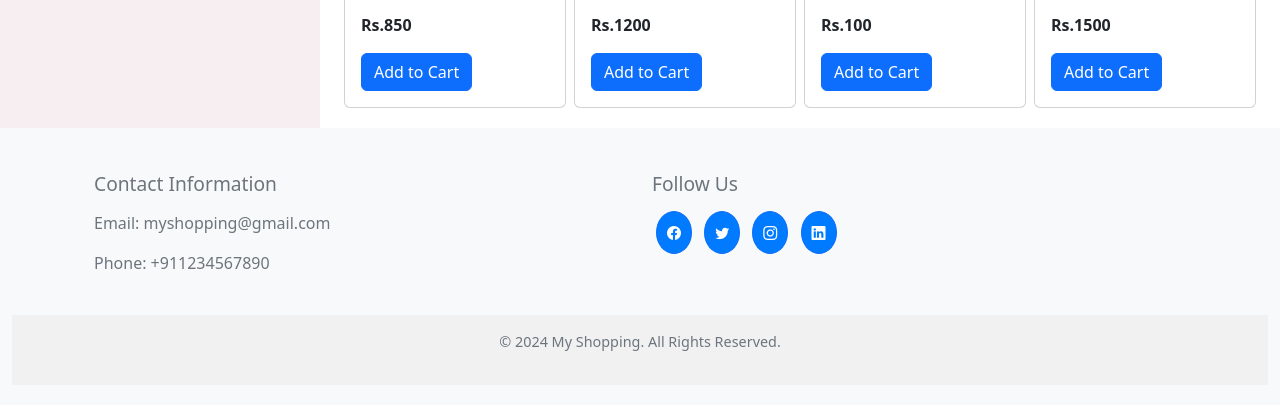
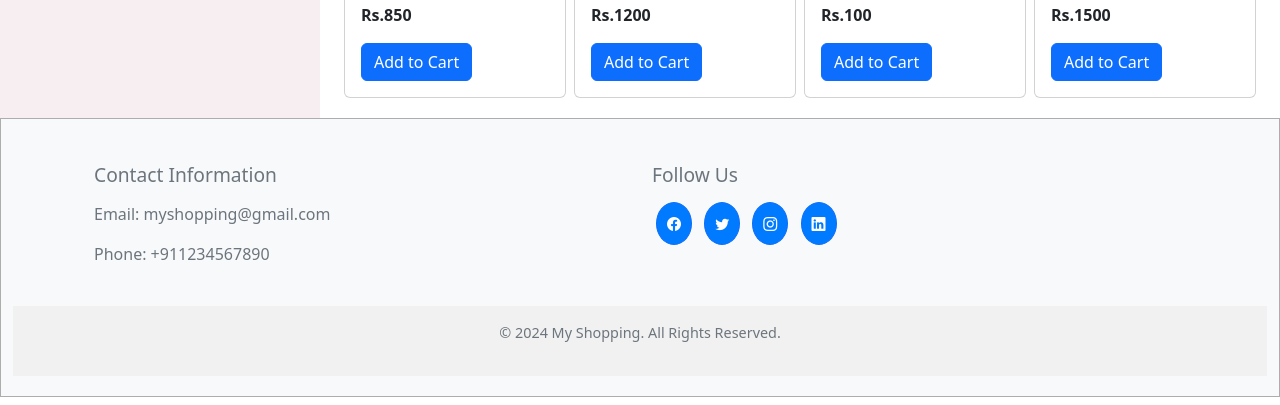
Before and after one commit to TejalPisal/E-Commerce-Product-Listing-Page, a plain HTML site: page index.html in a window 1280 px wide. Shown: the part 838-1243 px from the top of the page. Drawn offline with nearby package versions, Linux system fonts and the light colour scheme.

Commit message:
added styling

```diff
--- a/style.css
+++ b/style.css
@@ -1,5 +1,5 @@
 body {
-    padding-top: 80px;
+    padding-top: 70px;
   }
 
 /* Header Styling */
@@ -10,6 +10,7 @@ header {
     right: 0;
     width: 100%;
     z-index: 1;
+    border-bottom: 1px solid rgb(173, 173, 173);
   }
 
 /* Logo Placeholder Styling */
@@ -113,6 +114,7 @@ footer {
     background-color: #f8f9fa;
     padding: 20px 0;
     color: #6c757d;
+    border: 1px solid rgb(173, 173, 173);
   }
 
   footer a {
```
